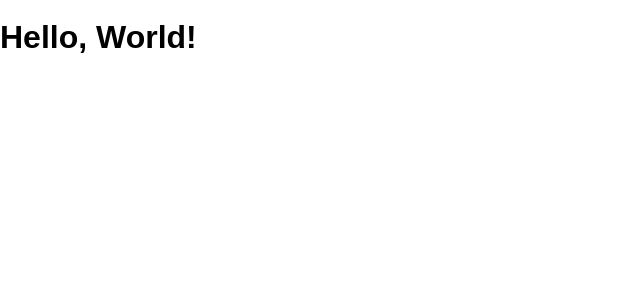
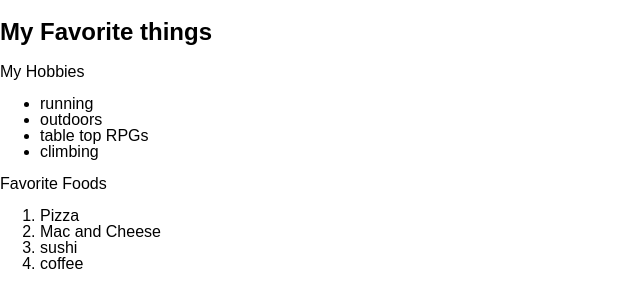
Before and after one commit to mdewey/hello-world, a website: page public/index.html in a window 1280 px wide. Shown: the whole page, without its empty margins (0-640 px from the left). Drawn offline with Linux system fonts and the light colour scheme.

Commit message:
Made a list of hobbies and foods
Used sections and ULs and LIs and other fancy tags that are totally awesome

```diff
--- a/public/index.html
+++ b/public/index.html
@@ -1,5 +1,6 @@
 <!DOCTYPE html>
 <html>
+
 <head lang="en">
   <meta charset="UTF-8">
   <meta name="viewport" content="width=device-width, initial-scale=1">
@@ -7,7 +8,36 @@
   <link rel="shortcut icon" href="/favicon.ico">
   <link rel="stylesheet" href="/screen.css">
 </head>
+
 <body>
-    <h1 class='hello-world'>Hello, World!</h1>
+  <!-- Header for the site -->
+  <header>
+    <h2>
+      My Favorite things
+    </h2>
+  </header>
+  <!-- section for my hobbies -->
+  <section>
+    <header>My Hobbies</header>
+    <ul>
+      <li>running</li>
+      <li>outdoors</li>
+      <li>table top RPGs</li>
+      <li>climbing</li>
+    </ul>
+  </section>
+  <!-- section for my favorite foods -->
+  <section>
+    <header>Favorite Foods</header>
+    <ol>
+      <li>Pizza</li>
+      <li>Mac and Cheese</li>
+      <li>sushi</li>
+      <li>coffee</li>
+    </ol>
+  </section>
+
+
 </body>
+
 </html>
```
Lines whose indentation alone changed are shown as unchanged.
